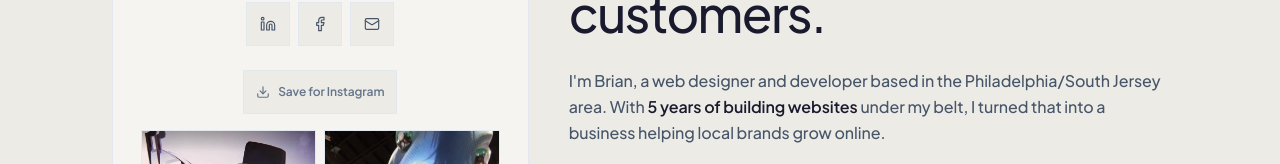
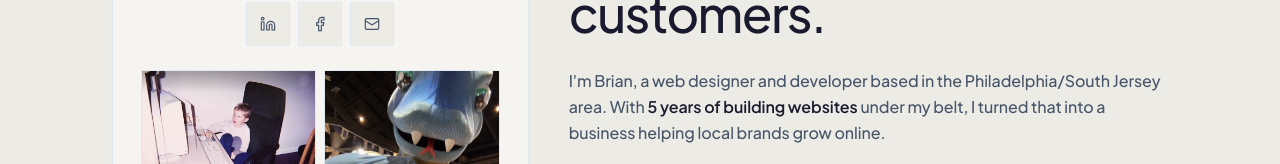
Before and after one commit to briwhirlow-pixel/personal-site, a Next.js app: page /about in a window 1280 px wide. Shown: the part 278-442 px from the top of the page. Built offline with nearby package versions, Linux system fonts and the light colour scheme.

Commit message:
Remove Save for Instagram button from About page
Co-Authored-By: Claude Opus 4.6 <noreply@anthropic.com>

```diff
--- a/src/components/About.tsx
+++ b/src/components/About.tsx
@@ -1,5 +1,5 @@
 import Image from "next/image";
-import { Linkedin, Facebook, Mail, Download } from "lucide-react";
+import { Linkedin, Facebook, Mail } from "lucide-react";
 import { siteConfig } from "@/lib/data";
 import Reveal from "./Reveal";
 
@@ -54,16 +54,6 @@ export default function About() {
                   <Mail size={16} strokeWidth={1.75} />
                 </a>
               </div>
-
-              <a
-                href="/api/about-card"
-                download="brian-whirlow-about.png"
-                className="flex items-center justify-center gap-2 text-[12px] font-semibold text-ink-muted hover:text-forest border border-rule bg-paper px-3 py-2 mb-4 transition-colors self-center"
-                style={{ minHeight: 44 }}
-              >
-                <Download size={14} strokeWidth={2} />
-                Save for Instagram
-              </a>
 
               <div className="grid grid-cols-2 gap-2">
                 <div className="flex flex-col gap-2">
```
